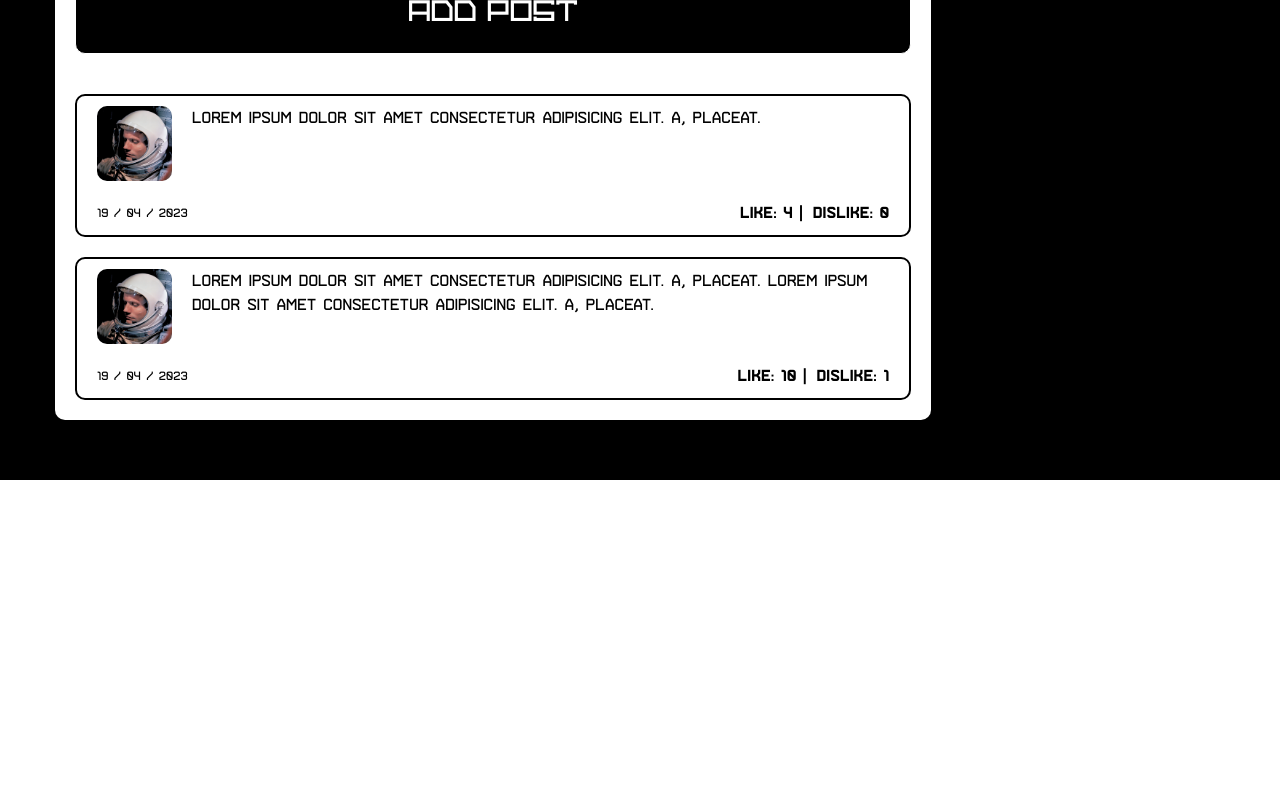
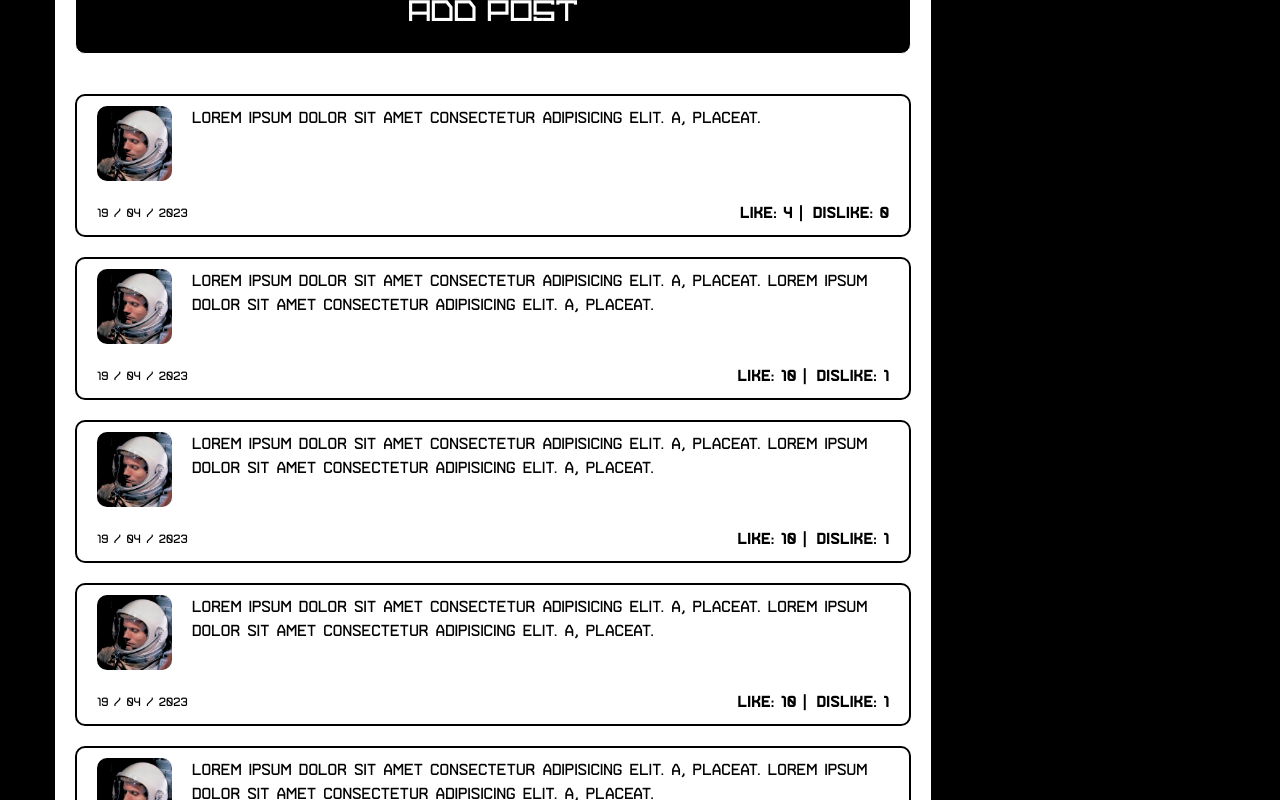
Before and after one commit to ilyakoloskov/React-SocialNetwork, a React (Create React App) app: page /profile in a window 1280 px wide. Shown: the part 1090-1890 px from the top of the page. Before the commit the page ends 1570 px from the top, so only its background shows below. Built offline with nearby package versions, Linux system fonts and the light colour scheme.

Commit message:
add global state

```diff
--- a/src/App.js
+++ b/src/App.js
@@ -1,6 +1,6 @@
 import 'reset-css'
 import './App.sass'
-import { BrowserRouter, Routes, Route } from 'react-router-dom';
+import {Routes, Route } from 'react-router-dom';
 
 import Header from './components/Header/Header'
 import Profile from './components/Profile/Profile'
@@ -8,22 +8,23 @@ import Dialogs from './components/Dialogs/Dialogs'
 import Sidebar from './components/Sidebar/Sidebar'
 import Player from './components/Player/Player'
 
+function App(props) {
+  return (
 
-function App() {
-  return (
-    <BrowserRouter>
       <div className="wrapper container">
         <Header />
         <main className="main">
           <Routes>
-            <Route path="/dialogs/*" element={<Dialogs />} />
-            <Route path="/profile" element={<Profile/>}/>
+            <Route path="/dialogs/*" element={<Dialogs
+                                                state={props.state.dialogsPage} />} />
+
+            <Route path="/profile" element={<Profile
+                                                state={props.state.profilePage} />} />
           </Routes>
         </main>
         <Sidebar />
         <Player />
       </div>
-    </BrowserRouter>
   )
 }
 
--- a/src/components/Dialogs/Dialogs.jsx
+++ b/src/components/Dialogs/Dialogs.jsx
@@ -4,22 +4,12 @@ import Message from "./Message/Message"
 
 
 
-function Dialogs(){
+function Dialogs(props){
 
-    let dialogsData = [
-        {id: 0, name: 'Ilya'},
-        {id: 1, name: 'Andrey'},
-        {id: 2, name: 'Anton'}
-    ]
+    let dialogsData = props.state.dialogsData
+    let dialogsElement = dialogsData.map( dialog => <DialogItem id={dialog.id} name={dialog.name}/> )
 
-    let dialogsElement = dialogsData.map( dialog => <DialogItem id={dialog.id} name={dialog.name}/>
-)
-
-    let messagesData = [
-        {id: 0, message: 'Lorem ipsum dolor sit amet consectetur adipisicing elit. Nobis, quod. Sequi nesciunt accusamus alias accusantium ullam. Porro aut molestias repellendus! Nemo praesentium sit aliquid aliquam, soluta cum voluptas enim minus?'},
-        {id: 1, message: 'Lorem ipsum dolor sit amet consectetur adipisicing elit. Nobis, quod. Sequi nesciunt accusamus alias accusantium ullam.'},
-    ]
-
+    let messagesData = props.state.messagesData
     let messagesElement = messagesData.map( message => <Message message={message.message}/>)
 
     return(
--- a/src/components/Profile/MyPosts/MyPosts.jsx
+++ b/src/components/Profile/MyPosts/MyPosts.jsx
@@ -1,12 +1,12 @@
 import Post from './Post/Post'
 import styles from './MyPosts.module.sass'
 
-function MyPosts() {
-
-  let postsData = [
-    {id: 0, postText: 'Lorem ipsum dolor sit amet consectetur adipisicing elit. A, placeat.', likesCount: 4, disLikesCount: 0},
-    {id: 1, postText: 'Lorem ipsum dolor sit amet consectetur adipisicing elit. A, placeat. Lorem ipsum dolor sit amet consectetur adipisicing elit. A, placeat.', likesCount: 10, disLikesCount: 1},
-  ]
+function MyPosts(props) {
+  debugger
+  let postsData = props.postsData
+  let postsElements = postsData.map(post => {
+    return <Post messages={post.postText} likesCount={post.likesCount} disLikesCount={post.disLikesCount}/>
+  })
 
   return (
     <div className={`${styles.posts} box`}>
@@ -16,8 +16,7 @@ function MyPosts() {
         <button className={`${styles.posts__btn} btn display-36`}>Add post</button>
       </div>
       <div className={styles.posts__list}>
-        <Post messages={postsData[0].postText} likesCount={postsData[0].likesCount} disLikesCount={postsData[0].disLikesCount}/>
-        <Post messages={postsData[1].postText} likesCount={postsData[1].likesCount} disLikesCount={postsData[1].disLikesCount}/>
+        {postsElements}
       </div>
     </div>
   )
--- a/src/components/Profile/Profile.jsx
+++ b/src/components/Profile/Profile.jsx
@@ -2,13 +2,14 @@ import ProfileInfo from './ProfileInfo/ProfileInfo'
 import MyPosts from './MyPosts/MyPosts'
 import styles from './Profile.module.sass'
 
-function Profile() {
+function Profile(props) {
+  debugger
   return (
     <section className={styles.profile}>
       <div className={`${styles.profile__wrapper} box`}>
         <ProfileInfo />
       </div>
-      <MyPosts />
+      <MyPosts postsData={props.state.postsData}/>
     </section>
   )
 }
--- a/src/index.js
+++ b/src/index.js
@@ -1,12 +1,18 @@
 import React from 'react'
 import ReactDOM from 'react-dom/client'
 import './index.sass'
+import { BrowserRouter } from 'react-router-dom';
 
 import App from './App'
+
+import state from './state/state'
+
 
 const root = ReactDOM.createRoot(document.getElementById('root'))
 root.render(
   <React.StrictMode>
-    <App />
+    <BrowserRouter>
+        <App state={state} />
+    </BrowserRouter>
   </React.StrictMode>
 )
--- /dev/null
+++ b/src/state/state.js
@@ -0,0 +1,30 @@
+let state = {
+  profilePage: {
+    postsData: [
+      {id: 0, postText: 'Lorem ipsum dolor sit amet consectetur adipisicing elit. A, placeat.', likesCount: 4, disLikesCount: 0},
+      {id: 1, postText: 'Lorem ipsum dolor sit amet consectetur adipisicing elit. A, placeat. Lorem ipsum dolor sit amet consectetur adipisicing elit. A, placeat.', likesCount: 10, disLikesCount: 1},
+      {id: 1, postText: 'Lorem ipsum dolor sit amet consectetur adipisicing elit. A, placeat. Lorem ipsum dolor sit amet consectetur adipisicing elit. A, placeat.', likesCount: 10, disLikesCount: 1},
+      {id: 1, postText: 'Lorem ipsum dolor sit amet consectetur adipisicing elit. A, placeat. Lorem ipsum dolor sit amet consectetur adipisicing elit. A, placeat.', likesCount: 10, disLikesCount: 1},
+      {id: 1, postText: 'Lorem ipsum dolor sit amet consectetur adipisicing elit. A, placeat. Lorem ipsum dolor sit amet consectetur adipisicing elit. A, placeat.', likesCount: 10, disLikesCount: 1},
+      {id: 1, postText: 'Lorem ipsum dolor sit amet consectetur adipisicing elit. A, placeat. Lorem ipsum dolor sit amet consectetur adipisicing elit. A, placeat.', likesCount: 10, disLikesCount: 1},
+    ]
+  },
+  dialogsPage: {
+    dialogsData: [
+      {id: 0, name: 'Ilya'},
+      {id: 1, name: 'Andrey'},
+      {id: 2, name: 'Anton'}
+    ],
+    messagesData: [
+      {id: 0, message: 'Lorem ipsum dolor sit amet consectetur adipisicing elit. Nobis, quod. Sequi nesciunt accusamus alias accusantium ullam. Porro aut molestias repellendus! Nemo praesentium sit aliquid aliquam, soluta cum voluptas enim minus?'},
+      {id: 0, message: 'Lorem ipsum dolor sit amet consectetur adipisicing elit. Nobis, quod. Sequi nesciunt accusamus alias accusantium ullam. Porro aut molestias repellendus! Nemo praesentium sit aliquid aliquam, soluta cum voluptas enim minus?'},
+      {id: 0, message: 'Lorem ipsum dolor sit amet consectetur adipisicing elit. Nobis, quod. Sequi nesciunt accusamus alias accusantium ullam. Porro aut molestias repellendus! Nemo praesentium sit aliquid aliquam, soluta cum voluptas enim minus?'},
+      {id: 0, message: 'Lorem ipsum dolor sit amet consectetur adipisicing elit. Nobis, quod. Sequi nesciunt accusamus alias accusantium ullam. Porro aut molestias repellendus! Nemo praesentium sit aliquid aliquam, soluta cum voluptas enim minus?'},
+      {id: 0, message: 'Lorem ipsum dolor sit amet consectetur adipisicing elit. Nobis, quod. Sequi nesciunt accusamus alias accusantium ullam. Porro aut molestias repellendus! Nemo praesentium sit aliquid aliquam, soluta cum voluptas enim minus?'},
+      {id: 0, message: 'Lorem ipsum dolor sit amet consectetur adipisicing elit. Nobis, quod. Sequi nesciunt accusamus alias accusantium ullam. Porro aut molestias repellendus! Nemo praesentium sit aliquid aliquam, soluta cum voluptas enim minus?'},
+      {id: 1, message: 'Lorem ipsum dolor sit amet consectetur adipisicing elit. Nobis, quod. Sequi nesciunt accusamus alias accusantium ullam.'},
+    ],
+  }
+}
+
+export default state
```
